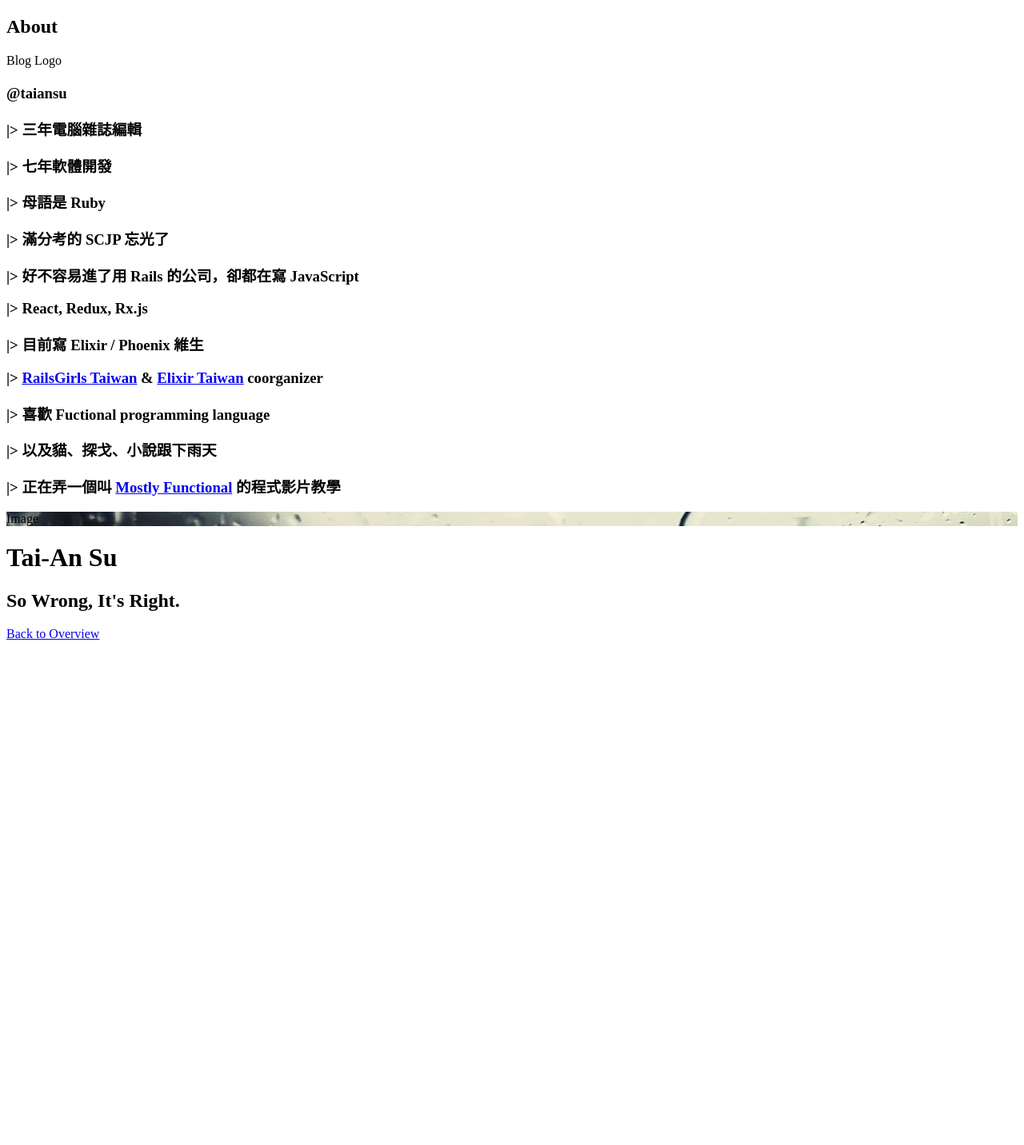
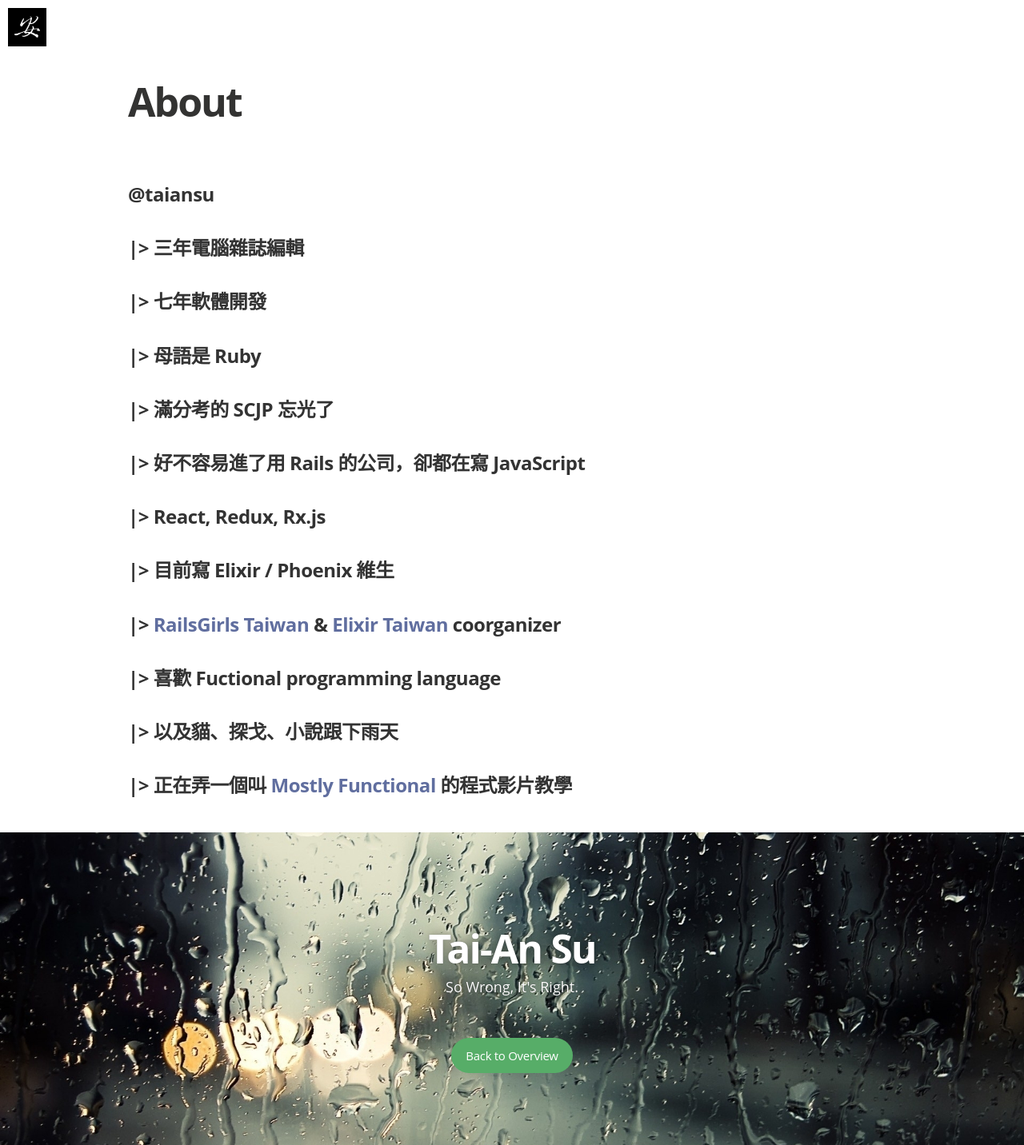
Before and after one commit to taiansu/blog, a Jekyll site: the page built from about.md, in a window 1280 px wide. Shown: the whole page at 80% size. Built offline with Jekyll 4.4.1, drawn with Linux system fonts in a browser that asks for light colours; nearby versions of some CDN libraries; some web fonts are replaced; before the commit the page ends 900 px from its top, so only the background shows below that.

Commit message:
Fix style

```diff
--- a/_includes/head.html
+++ b/_includes/head.html
@@ -39,4 +39,10 @@
 
   <link rel="canonical" href="{{ page.url | replace:'index.html','' | prepend: site.baseurl | prepend: site.url }}"/>
   <link rel="shortcut icon" href="{{ "/assets/images/favicon.png" | prepend: site.baseurl }}" type="image/png"/>
+
+  <link rel="stylesheet" href="//brick.a.ssl.fastly.net/Linux+Libertine:400,400i,700,700i/Open+Sans:400,400i,700,700i">
+  <link href="//maxcdn.bootstrapcdn.com/font-awesome/4.2.0/css/font-awesome.min.css" rel="stylesheet">
+
+  <link rel="stylesheet" type="text/css" media="screen" href="{{ "/css/main.css"  | prepend: site.baseurl  }}" />
+  <link rel="stylesheet" type="text/css" media="print" href="{{ "/css/print.css"  | prepend: site.baseurl  }}" />
 </head>
--- a/_includes/tail.html
+++ b/_includes/tail.html
@@ -59,9 +59,4 @@
 {% endif %}
 
 <noscript id="deferred-styles">
-  <link rel="stylesheet" href="//brick.a.ssl.fastly.net/Linux+Libertine:400,400i,700,700i/Open+Sans:400,400i,700,700i">
-  <link href="//maxcdn.bootstrapcdn.com/font-awesome/4.2.0/css/font-awesome.min.css" rel="stylesheet">
-
-  <link rel="stylesheet" type="text/css" media="screen" href="{{ "/css/main.css"  | prepend: site.baseurl  }}" />
-  <link rel="stylesheet" type="text/css" media="print" href="{{ "/css/print.css"  | prepend: site.baseurl  }}" />
 </noscript>
```
